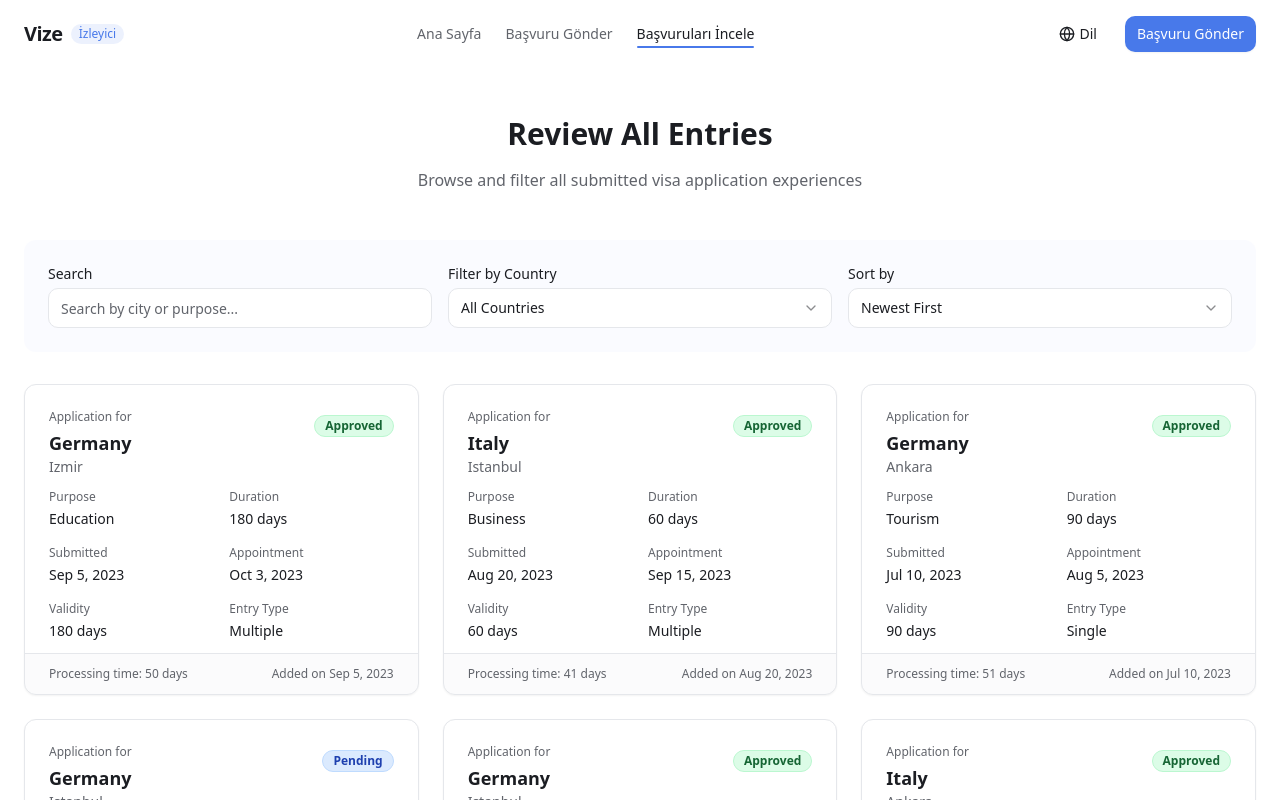
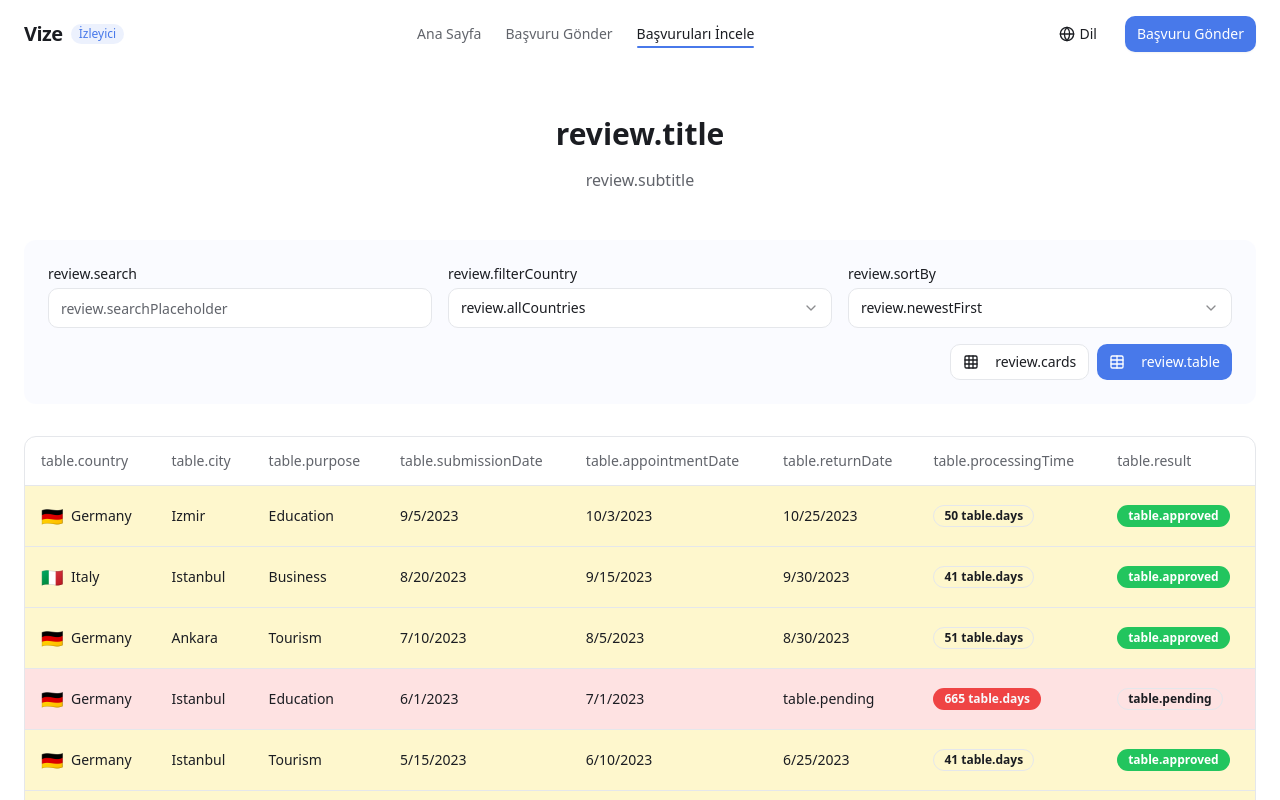
Before and after one commit to alperklc/visa-tracker-turkey, a React (Vite) app: page /review in a window 1280 px wide. Shown: the top 800 px of the page. Built offline with nearby package versions, Linux system fonts and the light colour scheme.

Commit message:
feat: Implement application table
- Display visa applications in a table format.
- Color-code processing times (green: <1 month, yellow: <3 months, red: >3 months).
- Consider adding country flags.

```diff
--- /dev/null
+++ b/src/components/ApplicationTable.tsx
@@ -0,0 +1,110 @@
+
+import React from 'react';
+import { Table, TableBody, TableCaption, TableCell, TableHead, TableHeader, TableRow } from "@/components/ui/table";
+import { Badge } from "@/components/ui/badge";
+import { Flag } from 'lucide-react';
+import { VisaApplication } from '@/lib/types';
+import { useLanguage } from '@/lib/LanguageContext';
+import { useApplications } from '@/hooks/useApplications';
+
+export const ApplicationTable = () => {
+  const { applications, loading } = useApplications();
+  const { t } = useLanguage();
+
+  // Sort applications by submission date (newest first)
+  const sortedApplications = [...applications].sort((a, b) =>
+    b.applicationSubmitDate.getTime() - a.applicationSubmitDate.getTime()
+  );
+
+  const getProcessingDays = (app: VisaApplication) => {
+    if (!app.passportReturnDate) {
+      const today = new Date();
+      return Math.floor((today.getTime() - app.applicationSubmitDate.getTime()) / (1000 * 60 * 60 * 24));
+    }
+    return Math.floor((app.passportReturnDate.getTime() - app.applicationSubmitDate.getTime()) / (1000 * 60 * 60 * 24));
+  };
+
+  const getRowColorClass = (processingDays: number) => {
+    if (processingDays < 30) return "bg-[#F2FCE2]"; // Light green for less than a month
+    if (processingDays <= 90) return "bg-[#FEF7CD]"; // Light yellow for up to three months
+    return "bg-red-100"; // Light red for more than three months
+  };
+
+  const formatDate = (date: Date | null) => {
+    if (!date) return t('table.pending');
+    return date.toLocaleDateString();
+  };
+
+  const getCountryFlag = (country: string) => {
+    if (country === "Germany") return "🇩🇪";
+    if (country === "Italy") return "🇮🇹";
+    return "";
+  };
+
+  const getResultBadge = (app: VisaApplication) => {
+    if (!app.result) return <Badge variant="outline">{t('table.pending')}</Badge>;
+
+    if (app.result.status === "Approved") {
+      return <Badge className="bg-green-500">{t('table.approved')}</Badge>;
+    } else if (app.result.status === "Rejected") {
+      return <Badge className="bg-red-500">{t('table.rejected')}</Badge>;
+    } else {
+      return <Badge variant="outline">{t('table.pending')}</Badge>;
+    }
+  };
+
+  if (loading) {
+    return <div className="animate-pulse space-y-4">
+      <div className="h-8 bg-muted rounded-md w-full"></div>
+      <div className="h-64 bg-muted rounded-md w-full"></div>
+    </div>;
+  }
+
+  return (
+    <div className="overflow-x-auto rounded-lg border">
+      <Table>
+        <TableCaption>{t('table.caption')}</TableCaption>
+        <TableHeader>
+          <TableRow>
+            <TableHead>{t('table.country')}</TableHead>
+            <TableHead>{t('table.city')}</TableHead>
+            <TableHead>{t('table.purpose')}</TableHead>
+            <TableHead>{t('table.submissionDate')}</TableHead>
+            <TableHead>{t('table.appointmentDate')}</TableHead>
+            <TableHead>{t('table.returnDate')}</TableHead>
+            <TableHead>{t('table.processingTime')}</TableHead>
+            <TableHead>{t('table.result')}</TableHead>
+          </TableRow>
+        </TableHeader>
+        <TableBody>
+          {sortedApplications.map((app) => {
+            const processingDays = getProcessingDays(app);
+            return (
+              <TableRow key={app.id} className={getRowColorClass(processingDays)}>
+                <TableCell>
+                  <div className="flex items-center gap-2">
+                    <span className="text-lg">{getCountryFlag(app.country)}</span>
+                    {app.country}
+                  </div>
+                </TableCell>
+                <TableCell>{app.city}</TableCell>
+                <TableCell>{app.purposeOfVisit}</TableCell>
+                <TableCell>{formatDate(app.applicationSubmitDate)}</TableCell>
+                <TableCell>{formatDate(app.appointmentDate)}</TableCell>
+                <TableCell>{formatDate(app.passportReturnDate)}</TableCell>
+                <TableCell>
+                  <Badge variant={processingDays > 90 ? "destructive" : "outline"}>
+                    {processingDays} {t('table.days')}
+                  </Badge>
+                </TableCell>
+                <TableCell>{getResultBadge(app)}</TableCell>
+              </TableRow>
+            );
+          })}
+        </TableBody>
+      </Table>
+    </div>
+  );
+};
+
+export default ApplicationTable;
--- a/src/pages/ReviewEntries.tsx
+++ b/src/pages/ReviewEntries.tsx
@@ -2,6 +2,7 @@
 import React, { useState } from 'react';
 import Layout from '@/components/Layout';
 import ApplicationCard from '@/components/ApplicationCard';
+import ApplicationTable from '@/components/ApplicationTable';
 import { useApplications } from '@/hooks/useApplications';
 import { Button } from '@/components/ui/button';
 import { Input } from '@/components/ui/input';
@@ -12,13 +13,18 @@ import {
   SelectTrigger,
   SelectValue
 } from '@/components/ui/select';
+import { Tabs, TabsContent, TabsList, TabsTrigger } from '@/components/ui/tabs';
 import { Country } from '@/lib/types';
+import { useLanguage } from '@/lib/LanguageContext';
+import { ListFilter, Grid, Table as TableIcon } from 'lucide-react';
 
 const ReviewEntries: React.FC = () => {
   const { applications, loading } = useApplications();
   const [searchTerm, setSearchTerm] = useState('');
   const [filterCountry, setFilterCountry] = useState<Country | 'All'>('All');
   const [sortBy, setSortBy] = useState<'newest' | 'oldest'>('newest');
+  const [viewMode, setViewMode] = useState<'cards' | 'table'>('table');
+  const { t } = useLanguage();
 
   // Filter applications
   const filteredApplications = applications
@@ -52,19 +58,19 @@ const ReviewEntries: React.FC = () => {
     <Layout className="py-12">
       <div className="container">
         <div className="text-center mb-12 animate-slide-down">
-          <h1 className="text-3xl font-bold mb-4">Review All Entries</h1>
+          <h1 className="text-3xl font-bold mb-4">{t('review.title')}</h1>
           <p className="text-muted-foreground max-w-2xl mx-auto">
-            Browse and filter all submitted visa application experiences
+            {t('review.subtitle')}
           </p>
         </div>
 
         <div className="bg-accent/50 rounded-lg p-6 mb-8 animate-fade-in">
-          <div className="grid grid-cols-1 md:grid-cols-3 gap-4">
+          <div className="grid grid-cols-1 md:grid-cols-3 gap-4 mb-4">
             <div>
-              <label className="text-sm font-medium mb-1 block">Search</label>
+              <label className="text-sm font-medium mb-1 block">{t('review.search')}</label>
               <Input
                 type="text"
-                placeholder="Search by city or purpose..."
+                placeholder={t('review.searchPlaceholder')}
                 value={searchTerm}
                 onChange={(e) => setSearchTerm(e.target.value)}
                 className="w-full"
@@ -72,16 +78,16 @@ const ReviewEntries: React.FC = () => {
             </div>
 
             <div>
-              <label className="text-sm font-medium mb-1 block">Filter by Country</label>
+              <label className="text-sm font-medium mb-1 block">{t('review.filterCountry')}</label>
               <Select
                 value={filterCountry}
                 onValueChange={(value) => setFilterCountry(value as Country | 'All')}
               >
                 <SelectTrigger>
-                  <SelectValue placeholder="Select country" />
+                  <SelectValue placeholder={t('review.selectCountry')} />
                 </SelectTrigger>
                 <SelectContent>
-                  <SelectItem value="All">All Countries</SelectItem>
+                  <SelectItem value="All">{t('review.allCountries')}</SelectItem>
                   <SelectItem value="Germany">Germany</SelectItem>
                   <SelectItem value="Italy">Italy</SelectItem>
                 </SelectContent>
@@ -89,19 +95,40 @@ const ReviewEntries: React.FC = () => {
             </div>
 
             <div>
-              <label className="text-sm font-medium mb-1 block">Sort by</label>
+              <label className="text-sm font-medium mb-1 block">{t('review.sortBy')}</label>
               <Select
                 value={sortBy}
                 onValueChange={(value) => setSortBy(value as 'newest' | 'oldest')}
               >
                 <SelectTrigger>
-                  <SelectValue placeholder="Sort by" />
+                  <SelectValue placeholder={t('review.sortBy')} />
                 </SelectTrigger>
                 <SelectContent>
-                  <SelectItem value="newest">Newest First</SelectItem>
-                  <SelectItem value="oldest">Oldest First</SelectItem>
+                  <SelectItem value="newest">{t('review.newestFirst')}</SelectItem>
+                  <SelectItem value="oldest">{t('review.oldestFirst')}</SelectItem>
                 </SelectContent>
               </Select>
+            </div>
+          </div>
+
+          <div className="flex justify-end">
+            <div className="flex items-center space-x-2">
+              <Button
+                variant={viewMode === 'cards' ? 'default' : 'outline'}
+                size="sm"
+                onClick={() => setViewMode('cards')}
+              >
+                <Grid className="h-4 w-4 mr-2" />
+                {t('review.cards')}
+              </Button>
+              <Button
+                variant={viewMode === 'table' ? 'default' : 'outline'}
+                size="sm"
+                onClick={() => setViewMode('table')}
+              >
+                <TableIcon className="h-4 w-4 mr-2" />
+                {t('review.table')}
+              </Button>
             </div>
           </div>
         </div>
@@ -113,6 +140,8 @@ const ReviewEntries: React.FC = () => {
             ))}
           </div>
         ) : filteredApplications.length > 0 ? (
+          <>
+            {viewMode === 'cards' && (
               <div className="grid grid-cols-1 md:grid-cols-2 lg:grid-cols-3 gap-6">
                 {filteredApplications.map((application) => (
                   <ApplicationCard
@@ -122,17 +151,25 @@ const ReviewEntries: React.FC = () => {
                   />
                 ))}
               </div>
+            )}
+
+            {viewMode === 'table' && (
+              <div className="animate-fade-in">
+                <ApplicationTable />
+              </div>
+            )}
+          </>
         ) : (
           <div className="text-center py-12 animate-fade-in">
-            <h3 className="text-xl font-semibold mb-2">No matching applications found</h3>
+            <h3 className="text-xl font-semibold mb-2">{t('review.noResults')}</h3>
             <p className="text-muted-foreground mb-6">
-              Try adjusting your filters to see more results
+              {t('review.tryAdjusting')}
             </p>
             <Button variant="outline" onClick={() => {
               setSearchTerm('');
               setFilterCountry('All');
             }}>
-              Clear Filters
+              {t('review.clearFilters')}
             </Button>
           </div>
         )}
```
Also changed, not shown: src/lib/types.ts (+36 -0 lines). Lines whose indentation alone changed are shown as unchanged.
